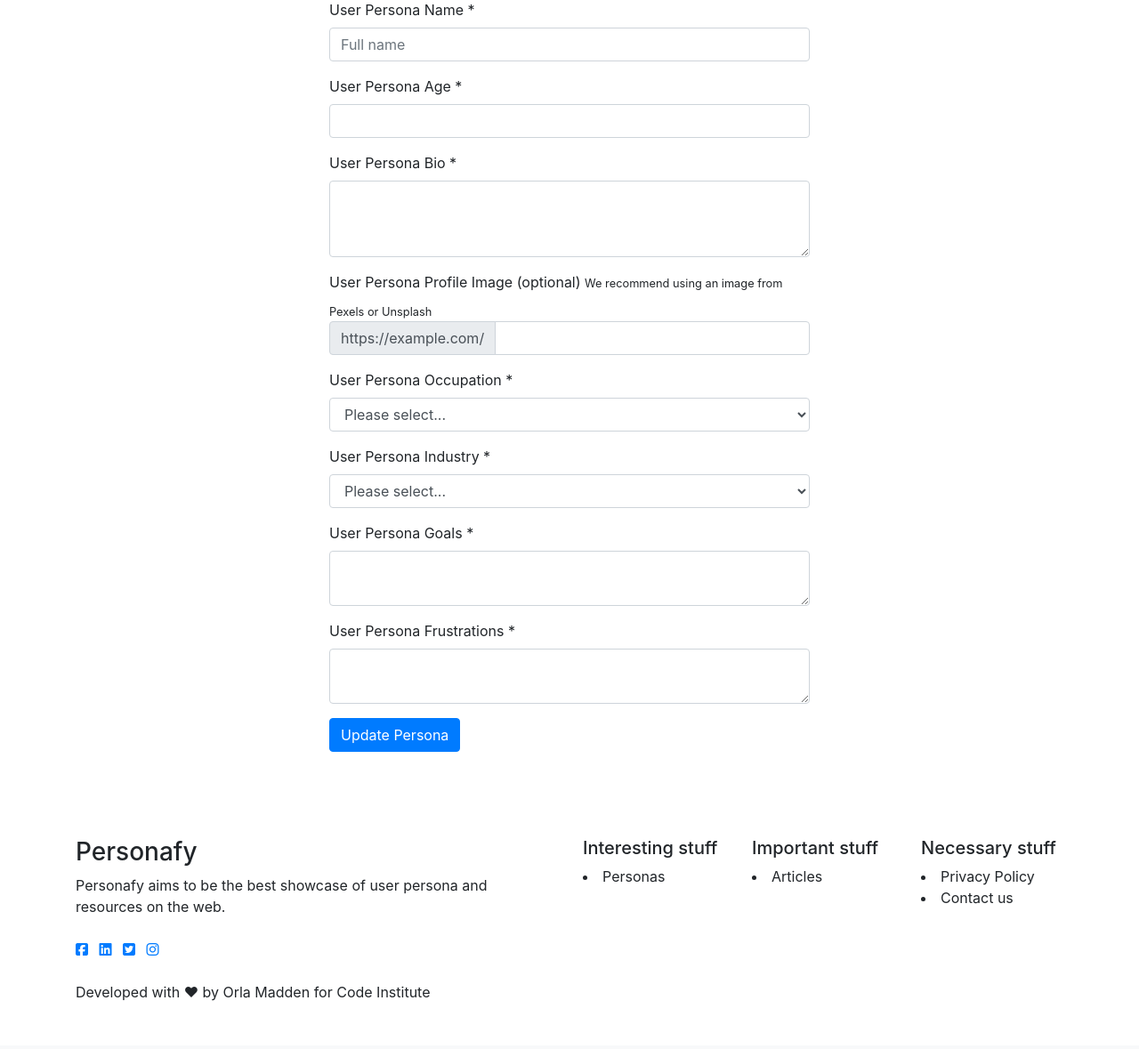
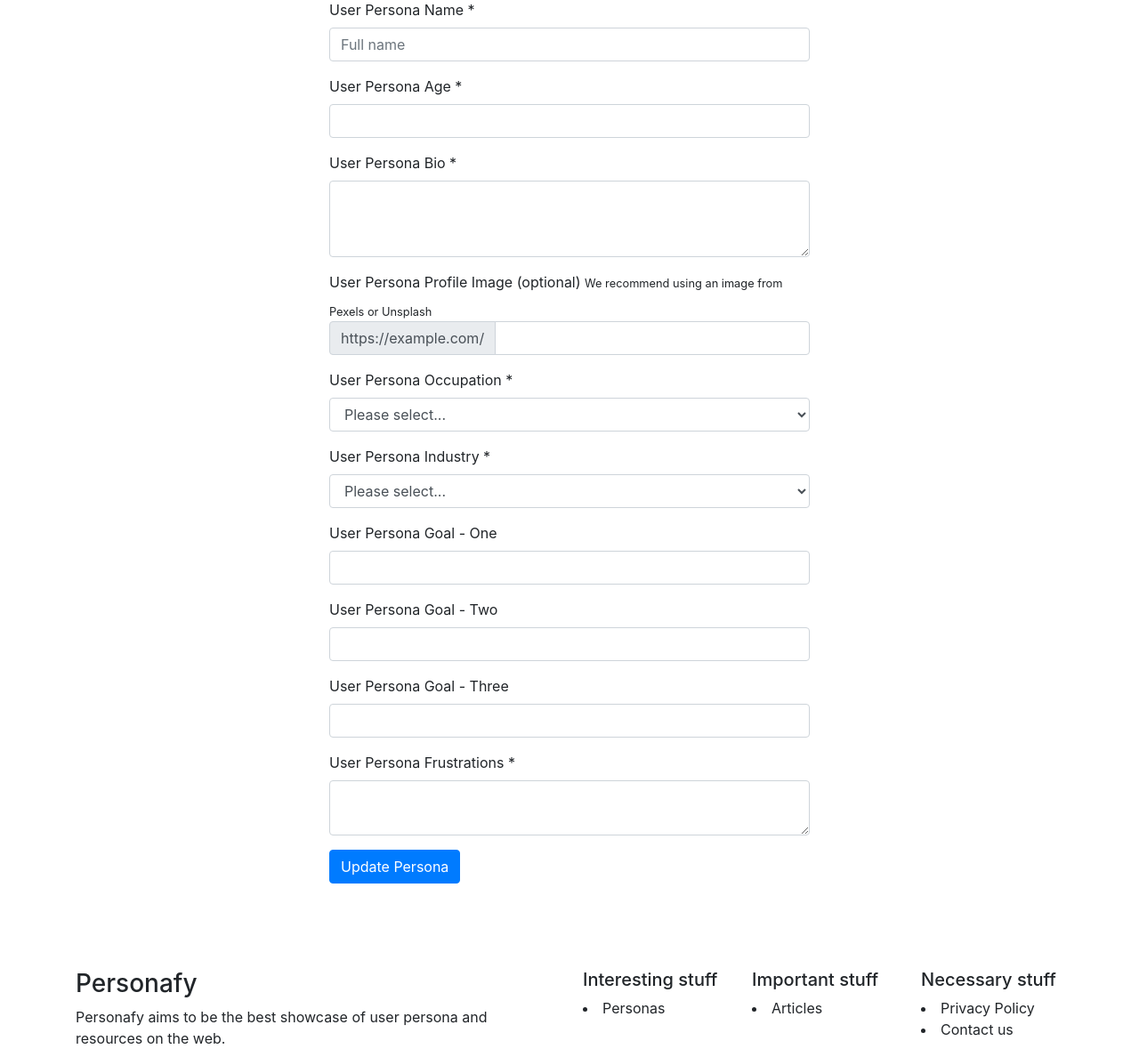
Before and after one commit to orlamadden/personafy, a Flask app: template templates/edit-persona.html in a window 1280 px wide. Shown: the part 369-1548 px from the top of the page at 89% size. Before the commit the page ends 1494 px from the top, so only its background shows below. Run offline with Flask 2, Linux system fonts and the light colour scheme; the template is opened without the code that fills it, so the values that code supplies are empty; some libraries are stand-ins or nearby versions.

Commit message:
edited form to edit 3 goals from edit persona form

```diff
--- a/templates/edit-persona.html
+++ b/templates/edit-persona.html
@@ -113,15 +113,33 @@
             </select>
           </div>
           <div class="form-group">
-            <label for="goals">User Persona Goals *</label>
-            <textarea
+            <label for="goal-one">User Persona Goal - One</label>
+            <input
               class="form-control mb-3"
-              name="goals"
-              id="goals"
-              rows="2"
+              name="goal-one"
+              id="goal-one"
+              value="{{ persona.goals[0] }}"
               required
             >
-{{ persona.goals }}</textarea
+          </div>
+          <div class="form-group">
+            <label for="goal-two">User Persona Goal - Two</label>
+            <input
+              class="form-control mb-3"
+              name="goal-two"
+              id="goal-two"
+              value="{{ persona.goals[1] }}"
+              required
+            >
+          </div>
+          <div class="form-group">
+            <label for="goal-three">User Persona Goal - Three</label>
+            <input
+              class="form-control mb-3"
+              name="goal-three"
+              id="goal-three"
+              value="{{ persona.goals[2] }}"
+              required
             >
           </div>
           <div class="form-group">
```
